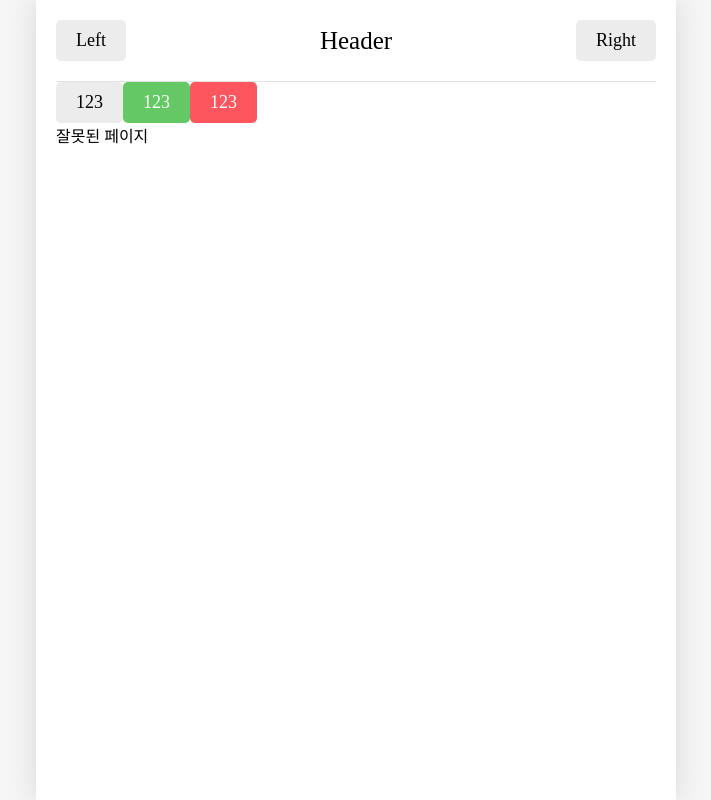
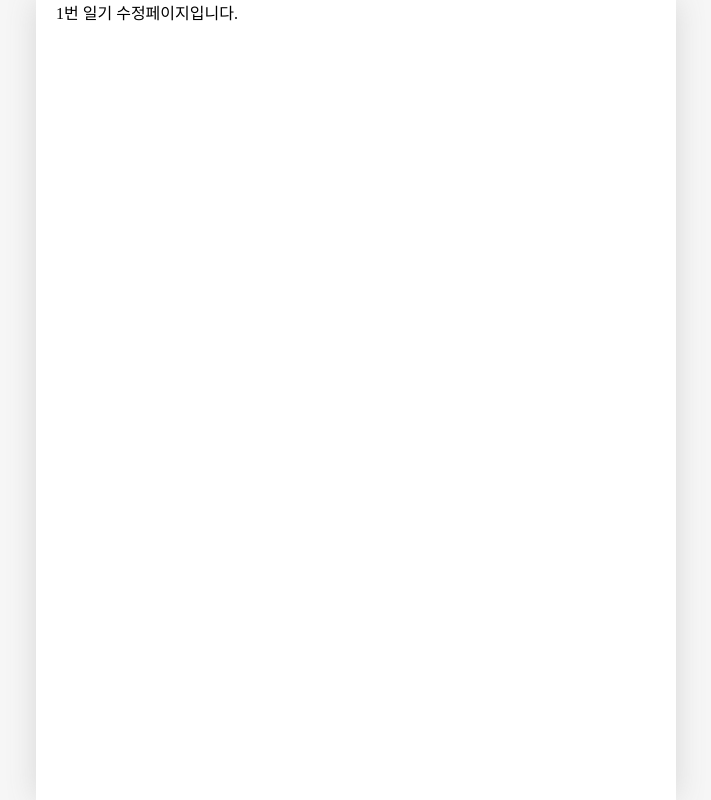
Before and after one commit to FE-t4330n/hanip-react, a React (Vite) app in the folder section12/: page /edit/1 in a window 1280 px wide. Shown: the whole page, without its empty margins (284-995 px from the left). Built offline with nearby package versions, Linux system fonts and the light colour scheme; a web font is replaced by a local one.

Commit message:
12.8) 일기 관리 기능 구현하기 1

```diff
--- a/section12/src/App.jsx
+++ b/section12/src/App.jsx
@@ -1,58 +1,40 @@
 import './App.css';
+import { useReducer } from 'react';
 import { Routes, Route, Link, useNavigate } from 'react-router-dom';
 import Home from './pages/Home';
 import Diary from './pages/Diary';
 import New from './pages/New';
+import Edit from './pages/Edit';
 import Notfound from './pages/Notfound';
 
-import getEmotionImage from './utils/get-emotion-image';
+const mockData = [
+    {
+        id: 1,
+        createdDate: new Date().getTime(),
+        emotionId: 1,
+        content: '1번 일기 내용',
+    },
+    {
+        id: 2,
+        createdDate: new Date().getTime(),
+        emotionId: 2,
+        content: '2번 일기 내용',
+    },
+];
 
-import Button from './components/Button';
-import Header from './components/Header';
+function reducer(state, action) {
+    return state;
+}
 
-// 1. "/": 모든 일기를 조회하는 Home 페이지
-// 2. "/new": 새로운 일기를 작성하는 New 페이지
-// 3. "/diary": 일기를 상세히 조회하는 Diary 페이지
 function App() {
-    const nav = useNavigate();
-
-    const onClickButton = () => {
-        nav('/new');
-    };
-
+    const [data, dispatch] = useReducer(reducer, mockData);
     return (
         <>
-            <Header
-                title={'Header'}
-                leftChild={<Button text={'Left'} />}
-                rigthChild={<Button text={'Right'} />}
-            />
-            <Button
-                text={123}
-                type={'DEFAULT'}
-                onClick={() => {
-                    console.log('123클릭!');
-                }}
-            />
-            <Button
-                text={123}
-                type={'POSITIVE'}
-                onClick={() => {
-                    console.log('123클릭!');
-                }}
-            />
-            <Button
-                text={123}
-                type={'NEGATIVE'}
-                onClick={() => {
-                    console.log('123클릭!');
-                }}
-            />
-
             <Routes>
                 <Route path="/" element={<Home />} />
                 <Route path="/new" element={<New />} />
                 <Route path="/diary/:id" element={<Diary />} />
+                <Route path="/edit/:id" element={<Edit />} />
                 <Route path="/*" element={<Notfound />} />
             </Routes>
         </>
--- /dev/null
+++ b/section12/src/pages/Edit.jsx
@@ -0,0 +1,8 @@
+import { useParams } from 'react-router-dom';
+
+const Edit = () => {
+    const params = useParams();
+    return <div>{params.id}번 일기 수정페이지입니다.</div>;
+};
+
+export default Edit;
```
